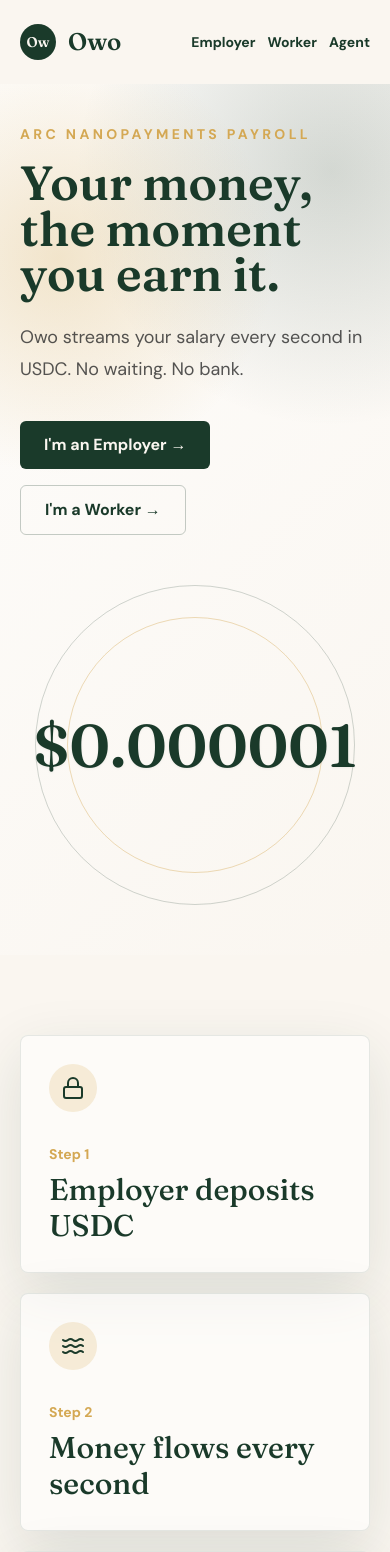
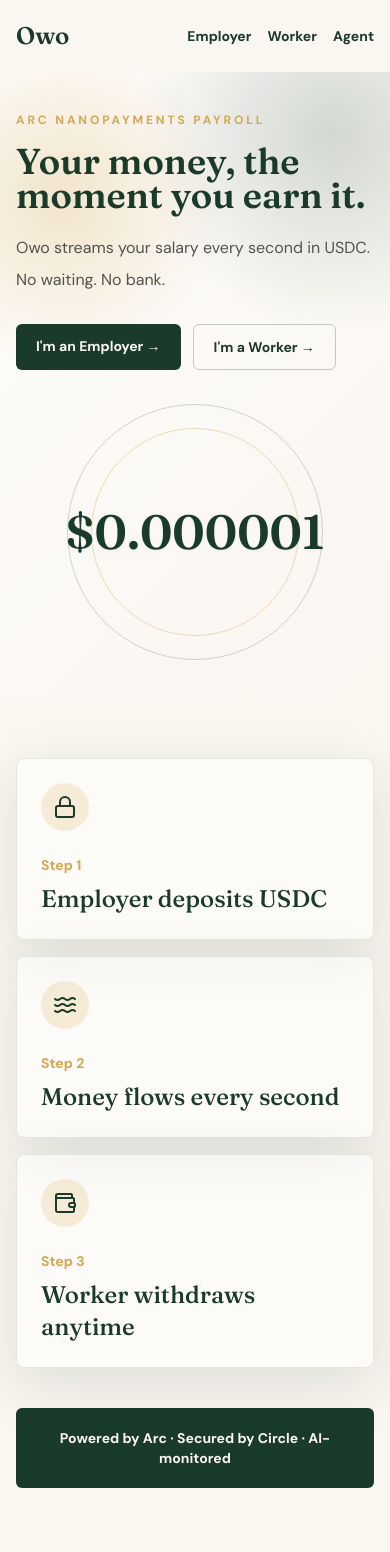
Before and after one commit to PhantomTee/owo, a Next.js app: page / in a window 390 px wide. Shown: the top 1552 px of the page. Built offline with nearby package versions, Linux system fonts and the light colour scheme.

Commit message:
UI polish: remove logo, skeleton loaders, remove Groq refs, agent back link, responsive

```diff
--- a/src/app/page.tsx
+++ b/src/app/page.tsx
@@ -5,57 +5,72 @@
 export default function LandingPage() {
   return (
     <main className="min-h-screen overflow-hidden bg-cream text-charcoal">
-      <header className="mx-auto flex max-w-6xl items-center justify-between px-5 py-6">
+      <header className="mx-auto flex max-w-6xl items-center justify-between px-4 py-5 sm:px-6 sm:py-6">
         <Brand />
-        <nav className="flex gap-3 text-sm font-semibold text-forest">
+        <nav className="flex gap-4 text-sm font-semibold text-forest sm:gap-6">
           <Link href="/employer/dashboard">Employer</Link>
           <Link href="/worker/dashboard">Worker</Link>
           <Link href="/agent">Agent</Link>
         </nav>
       </header>
 
-      <section className="counter-bg mx-auto grid min-h-[72vh] max-w-6xl items-center gap-10 px-5 py-10 md:grid-cols-[1.05fr_0.95fr]">
+      {/* Hero */}
+      <section className="counter-bg mx-auto grid max-w-6xl items-center gap-8 px-4 py-10 sm:px-6 sm:py-14 md:min-h-[72vh] md:grid-cols-[1.05fr_0.95fr] md:gap-10">
         <div>
-          <p className="mb-4 text-sm font-bold uppercase tracking-[0.24em] text-gold">Arc Nanopayments Payroll</p>
-          <h1 className="font-heading text-5xl font-semibold leading-[0.95] text-forest md:text-7xl">
+          <p className="mb-4 text-xs font-bold uppercase tracking-[0.24em] text-gold sm:text-sm">
+            Arc Nanopayments Payroll
+          </p>
+          <h1 className="font-heading text-4xl font-semibold leading-[0.95] text-forest sm:text-5xl md:text-6xl lg:text-7xl">
             Your money, the moment you earn it.
           </h1>
-          <p className="mt-6 max-w-xl text-lg leading-8 text-charcoal/80">
+          <p className="mt-5 max-w-xl text-base leading-8 text-charcoal/80 sm:mt-6 sm:text-lg">
             Owo streams your salary every second in USDC. No waiting. No bank.
           </p>
-          <div className="mt-9 flex flex-wrap gap-4">
-            <Link className="rounded-md bg-forest px-6 py-3 font-semibold text-cream" href="/employer/dashboard">
+          <div className="mt-7 flex flex-wrap gap-3 sm:mt-9 sm:gap-4">
+            <Link
+              className="rounded-md bg-forest px-5 py-3 text-sm font-semibold text-cream sm:px-6"
+              href="/employer/dashboard"
+            >
               I&apos;m an Employer →
             </Link>
-            <Link className="rounded-md border border-forest/25 px-6 py-3 font-semibold text-forest" href="/worker/dashboard">
+            <Link
+              className="rounded-md border border-forest/25 px-5 py-3 text-sm font-semibold text-forest sm:px-6"
+              href="/worker/dashboard"
+            >
               I&apos;m a Worker →
             </Link>
           </div>
         </div>
-        <div className="relative flex min-h-[340px] items-center justify-center">
-          <div className="absolute h-64 w-64 rounded-full border border-gold/40" />
-          <div className="absolute h-80 w-80 rounded-full border border-forest/20" />
-          <div className="font-heading text-6xl font-semibold text-forest drop-shadow-sm md:text-8xl">$0.000001</div>
+
+        <div className="relative flex min-h-[260px] items-center justify-center md:min-h-[340px]">
+          <div className="absolute h-52 w-52 rounded-full border border-gold/40 sm:h-64 sm:w-64" />
+          <div className="absolute h-64 w-64 rounded-full border border-forest/20 sm:h-80 sm:w-80" />
+          <div className="font-heading text-5xl font-semibold text-forest drop-shadow-sm sm:text-6xl md:text-7xl lg:text-8xl">
+            $0.000001
+          </div>
         </div>
       </section>
 
-      <section className="mx-auto max-w-6xl px-5 py-20">
-        <div className="grid gap-5 md:grid-cols-3">
-          {[
-            ["Employer deposits USDC", Lock],
-            ["Money flows every second", Waves],
-            ["Worker withdraws anytime", Wallet]
-          ].map(([label, Icon], index) => (
-            <div key={String(label)} className="rounded-lg border border-forest/10 bg-white/55 p-7 shadow-soft">
-              <div className="mb-8 flex h-12 w-12 items-center justify-center rounded-full bg-gold/20 text-forest">
+      {/* Steps */}
+      <section className="mx-auto max-w-6xl px-4 py-14 sm:px-6 sm:py-20">
+        <div className="grid gap-4 sm:gap-5 md:grid-cols-3">
+          {(
+            [
+              ["Employer deposits USDC", Lock],
+              ["Money flows every second", Waves],
+              ["Worker withdraws anytime", Wallet],
+            ] as const
+          ).map(([label, Icon], index) => (
+            <div key={label} className="rounded-lg border border-forest/10 bg-white/55 p-6 shadow-soft sm:p-7">
+              <div className="mb-6 flex h-12 w-12 items-center justify-center rounded-full bg-gold/20 text-forest sm:mb-8">
                 <Icon size={24} />
               </div>
               <p className="text-sm font-bold text-gold">Step {index + 1}</p>
-              <h2 className="mt-2 font-heading text-3xl text-forest">{String(label)}</h2>
+              <h2 className="mt-2 font-heading text-2xl text-forest sm:text-3xl">{label}</h2>
             </div>
           ))}
         </div>
-        <div className="mt-14 rounded-md bg-forest px-6 py-5 text-center font-semibold text-cream">
+        <div className="mt-10 rounded-md bg-forest px-6 py-5 text-center text-sm font-semibold text-cream sm:mt-14">
           Powered by Arc · Secured by Circle · AI-monitored
         </div>
       </section>
--- a/src/app/worker/dashboard/page.tsx
+++ b/src/app/worker/dashboard/page.tsx
@@ -8,6 +8,7 @@
 import { formatUsdc } from "@/lib/money"
 import { getSupabaseBrowser } from "@/lib/supabase"
 import { useLiveBalance } from "@/hooks/useLiveBalance"
+import { Skeleton, WorkerBalanceSkeleton } from "@/components/skeleton"
 
 type WorkerState = {
   worker: { email: string; name: string; wallet_address: string }
@@ -137,12 +138,14 @@
       ) : (
         <section className="mx-auto mt-10 grid max-w-6xl gap-6 lg:grid-cols-[1fr_380px]">
           <div>
+            {loading ? (
+              <WorkerBalanceSkeleton />
+            ) : (
             <div className="rounded-lg bg-forest p-8 text-cream shadow-soft">
               <p className="text-sm opacity-75">Your Balance</p>
               <h1 className={`mt-3 font-heading text-6xl md:text-8xl ${liveBalance.recalibrating ? "recalibrate" : ""}`}>
                 ${liveBalance.display}
               </h1>
-              {liveBalance.loading && <p className="mt-2 text-sm text-gold">Syncing on-chain balance…</p>}
               {liveBalance.error && <p className="mt-2 text-sm text-gold">{liveBalance.error}</p>}
               <p className="mt-3 opacity-80">
                 {activeStream?.start_time
@@ -164,6 +167,7 @@
               </div>
               {message && <p className="mt-4 text-sm leading-6 text-gold">{message}</p>}
             </div>
+            )}
 
             <div className="mt-6 rounded-lg bg-white/70 p-6 shadow-soft">
               <h2 className="font-heading text-3xl text-forest">Payment History</h2>
@@ -177,7 +181,14 @@
                     </tr>
                   </thead>
                   <tbody>
-                    {payments.length === 0 && (
+                    {loading && Array.from({ length: 3 }).map((_, i) => (
+                      <tr key={i} className="border-t border-forest/10">
+                        <td className="py-3"><Skeleton className="h-4 w-32" /></td>
+                        <td><Skeleton className="h-4 w-16" /></td>
+                        <td><Skeleton className="h-4 w-28" /></td>
+                      </tr>
+                    ))}
+                    {!loading && payments.length === 0 && (
                       <tr>
                         <td className="border-t border-forest/10 py-6 text-charcoal/60" colSpan={3}>
                           No payments yet.
--- a/src/components/brand.tsx
+++ b/src/components/brand.tsx
@@ -2,8 +2,7 @@
 
 export function Brand() {
   return (
-    <Link href="/" className="flex items-center gap-3 font-heading text-2xl font-semibold text-forest">
-      <span className="flex h-9 w-9 items-center justify-center rounded-full bg-forest text-sm text-cream">Ow</span>
+    <Link href="/" className="font-heading text-2xl font-semibold text-forest">
       Owo
     </Link>
   )
--- a/src/components/employer-dashboard-client.tsx
+++ b/src/components/employer-dashboard-client.tsx
@@ -9,6 +9,7 @@
 import { dryRunLabel, formatUsdc, rateToHourly, rateToMonthly, usdcToBaseUnits } from "@/lib/money"
 import { Brand } from "@/components/brand"
 import { Button } from "@/components/button"
+import { StreamCardSkeleton } from "@/components/skeleton"
 import { RuntimeConnectKitButton, WalletProvider } from "@/components/wallet-provider"
 
 type StreamRow = {
@@ -252,7 +253,7 @@
           {status && <p className="mt-3 rounded-md bg-gold/20 px-4 py-2 text-sm text-forest">{status}</p>}
 
           <div className="mt-4 grid gap-4">
-            {loading && <div className="rounded-lg bg-white/70 p-6 text-forest shadow-soft">Loading streams…</div>}
+            {loading && <><StreamCardSkeleton /><StreamCardSkeleton /></>}
             {!loading && error && <div className="rounded-lg border border-clay/30 bg-white/70 p-6 text-clay shadow-soft">{error}</div>}
             {!loading && !error && streams.length === 0 && (
               <div className="rounded-lg bg-white/70 p-6 text-charcoal/70 shadow-soft">
--- /dev/null
+++ b/src/components/skeleton.tsx
@@ -0,0 +1,52 @@
+export function Skeleton({ className = "" }: { className?: string }) {
+  return <div className={`animate-pulse rounded-md bg-forest/10 ${className}`} />
+}
+
+export function StreamCardSkeleton() {
+  return (
+    <div className="rounded-lg border border-forest/10 bg-white/70 p-5 shadow-soft">
+      <div className="flex items-start justify-between">
+        <div className="space-y-2">
+          <Skeleton className="h-7 w-40" />
+          <Skeleton className="h-4 w-24" />
+        </div>
+        <Skeleton className="h-6 w-20 rounded-full" />
+      </div>
+      <Skeleton className="mt-5 h-5 w-56" />
+      <Skeleton className="mt-4 h-3 w-full rounded-full" />
+      <div className="mt-3 flex justify-between">
+        <Skeleton className="h-4 w-32" />
+        <Skeleton className="h-4 w-28" />
+      </div>
+      <div className="mt-5 flex gap-3">
+        <Skeleton className="h-9 w-24 rounded-md" />
+        <Skeleton className="h-9 w-24 rounded-md" />
+        <Skeleton className="h-9 w-20 rounded-md" />
+      </div>
+    </div>
+  )
+}
+
+export function WorkerBalanceSkeleton() {
+  return (
+    <div className="rounded-lg bg-forest p-8 shadow-soft">
+      <Skeleton className="h-4 w-28 bg-cream/20" />
+      <Skeleton className="mt-3 h-20 w-64 bg-cream/20" />
+      <Skeleton className="mt-3 h-4 w-48 bg-cream/20" />
+      <Skeleton className="mt-7 h-10 w-36 rounded-md bg-cream/20" />
+    </div>
+  )
+}
+
+export function AgentPanelSkeleton() {
+  return (
+    <div className="space-y-3">
+      {Array.from({ length: 5 }).map((_, i) => (
+        <div key={i} className="flex gap-2">
+          <span className="text-gold/40">&gt;</span>
+          <Skeleton className="h-4 bg-[#3a4d33]/60" style={{ width: `${55 + (i % 3) * 15}%` }} />
+        </div>
+      ))}
+    </div>
+  )
+}
```
Also changed, not shown: src/app/agent/page.tsx (+73 -35 lines).
